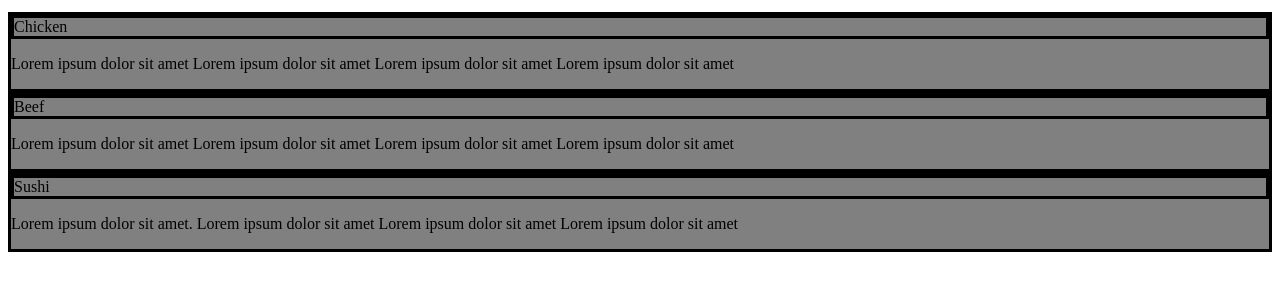
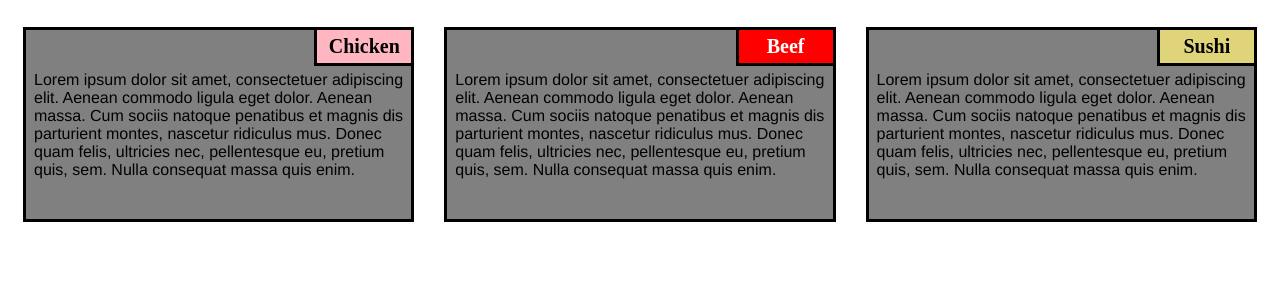
Before and after one commit to Vennila-S/Responsive-Menu, a plain HTML site: page index.html in a window 1280 px wide. Shown: the part 95-386 px from the top of the page. Drawn offline with Linux system fonts and the light colour scheme.

Commit message:
Update index.html

```diff
--- a/index.html
+++ b/index.html
@@ -1,24 +1,36 @@
 <!DOCTYPE html>
-<html lang="en">
+<html>
+
 <head>
-  <meta charset="UTF-8">
-  <meta name="viewport" content="width=device-width, initial-scale=1.0">
-  <title>Responsive Menu</title>
-  <link rel="stylesheet" href="styles.css">
+    <meta charset="utf-8">
+    <title>module2-solution</title>
 </head>
+<link rel="stylesheet" type="text/css" href="styles.css">
+
 <body>
-  <h1>Our Menu</h1>
-  <div class="section">
-    <div class="section-title">Chicken</div>
-    <p>Lorem ipsum dolor sit amet Lorem ipsum dolor sit amet Lorem ipsum dolor sit amet Lorem ipsum dolor sit amet</p>
-  </div>
-  <div class="section">
-    <div class="section-title">Beef</div>
-    <p>Lorem ipsum dolor sit amet Lorem ipsum dolor sit amet Lorem ipsum dolor sit amet Lorem ipsum dolor sit amet </p>
-  </div>
-  <div class="section">
-    <div class="section-title">Sushi</div>
-    <p>Lorem ipsum dolor sit amet. Lorem ipsum dolor sit amet Lorem ipsum dolor sit amet Lorem ipsum dolor sit amet</p>
-  </div>
+    <h1>Our Menu</h1>
+    <section class="column-lg-4 colmn-md-6 colmn-sm-12">
+        <div>
+            <p class="sub1">Chicken</p>
+            <p class="content">
+                Lorem ipsum dolor sit amet, consectetuer adipiscing elit. Aenean commodo ligula eget dolor. Aenean massa. Cum sociis natoque penatibus et magnis dis parturient montes, nascetur ridiculus mus. Donec quam felis, ultricies nec, pellentesque eu, pretium quis, sem. Nulla consequat massa quis enim.
+            </p>
+        </div>
+    </section>
+    <section class="column-lg-4 colmn-md-6 colmn-sm-12">
+        <div>
+            <p class="sub2">Beef</p>
+            <p class="content">
+                Lorem ipsum dolor sit amet, consectetuer adipiscing elit. Aenean commodo ligula eget dolor. Aenean massa. Cum sociis natoque penatibus et magnis dis parturient montes, nascetur ridiculus mus. Donec quam felis, ultricies nec, pellentesque eu, pretium quis, sem. Nulla consequat massa quis enim.
+        </div>
+    </section>
+    <section class="column-lg-4 colmn-md-12 colmn-sm-12">
+        <div>
+            <p class="sub3">Sushi</p>
+            <p class="content">
+                Lorem ipsum dolor sit amet, consectetuer adipiscing elit. Aenean commodo ligula eget dolor. Aenean massa. Cum sociis natoque penatibus et magnis dis parturient montes, nascetur ridiculus mus. Donec quam felis, ultricies nec, pellentesque eu, pretium quis, sem. Nulla consequat massa quis enim.
+            </p>
+        </div>
 </body>
+
 </html>
```
